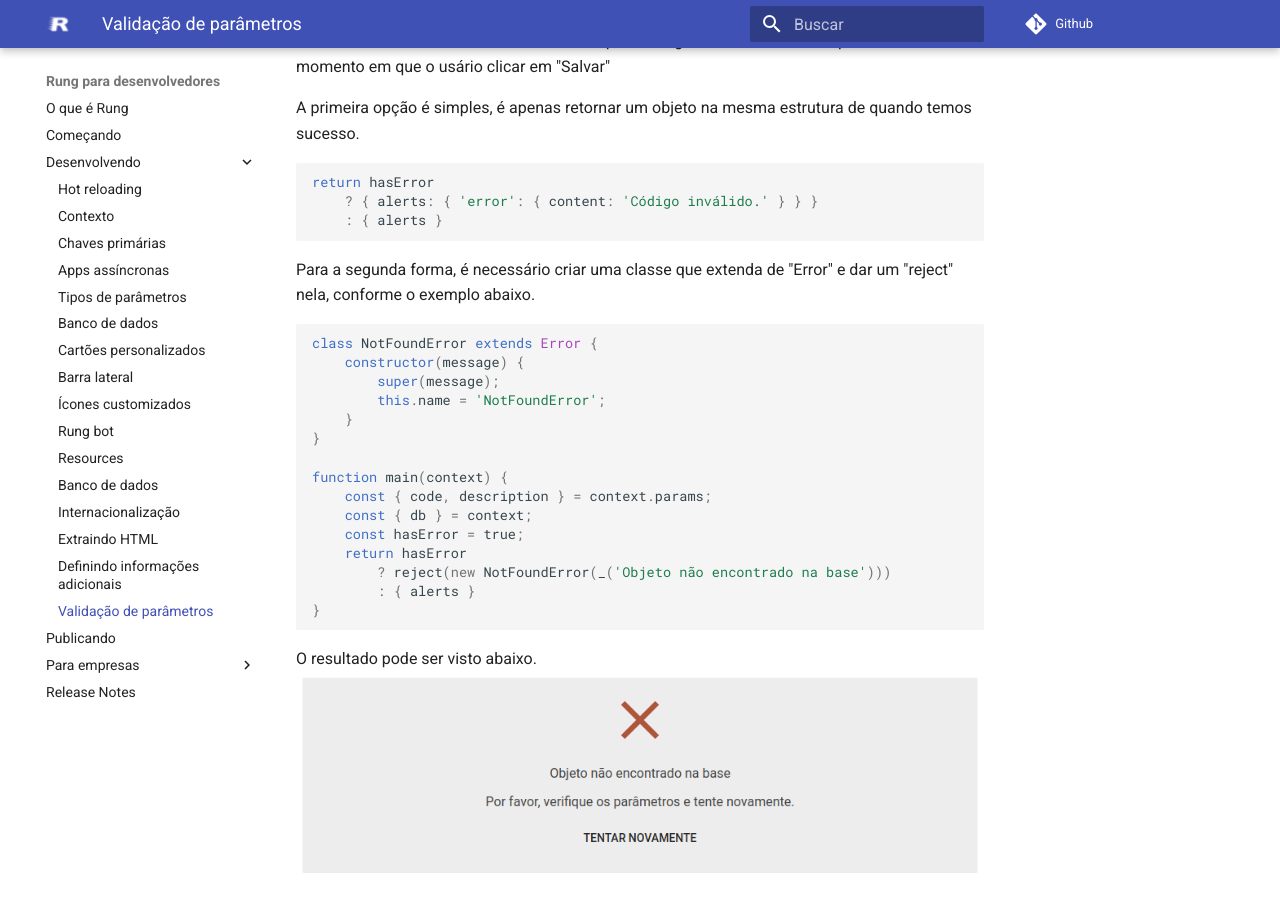
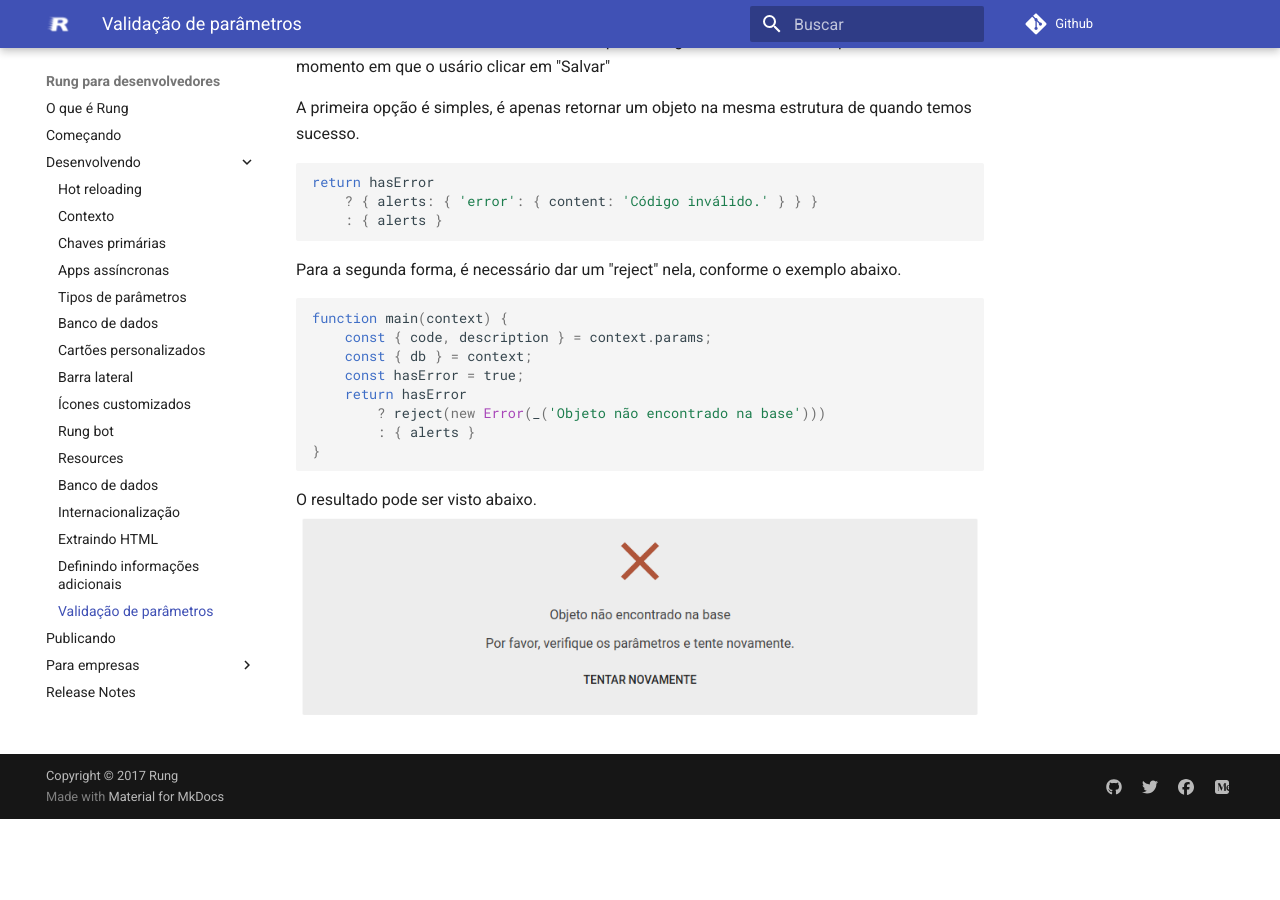
Before and after one commit to rung-tools/rung-cli-docs, an MkDocs documentation site: the page built from docs/development/validating_parameters.md, in a window 1280 px wide and 900 px high, scrolled down 497 px. Built offline with MkDocs 1.6.1 and Material for MkDocs 9.7.7, drawn with Linux system fonts in a browser that asks for light colours; comment, search, counter and statistics services are not loaded; old or Windows-style settings are respelled for this version of MkDocs; after the commit the page ends 1316 px from its top, so only the background shows below that.

Commit message:
simplify text

````diff
--- a/docs/development/validating_parameters.md
+++ b/docs/development/validating_parameters.md
@@ -23,22 +23,15 @@ return hasError
     : { alerts }
 ```
 
-Para a segunda forma, é necessário criar uma classe que extenda de "Error" e dar um "reject" nela, conforme o exemplo abaixo.
+Para a segunda forma, é necessário dar um "reject" nela, conforme o exemplo abaixo.
 
 ```js
-class NotFoundError extends Error {
-    constructor(message) {
-        super(message);
-        this.name = 'NotFoundError';
-    }
-}
-
 function main(context) {
     const { code, description } = context.params;
     const { db } = context;
     const hasError = true;
     return hasError
-        ? reject(new NotFoundError(_('Objeto não encontrado na base')))
+        ? reject(new Error(_('Objeto não encontrado na base')))
         : { alerts }
 }
 ```
````
